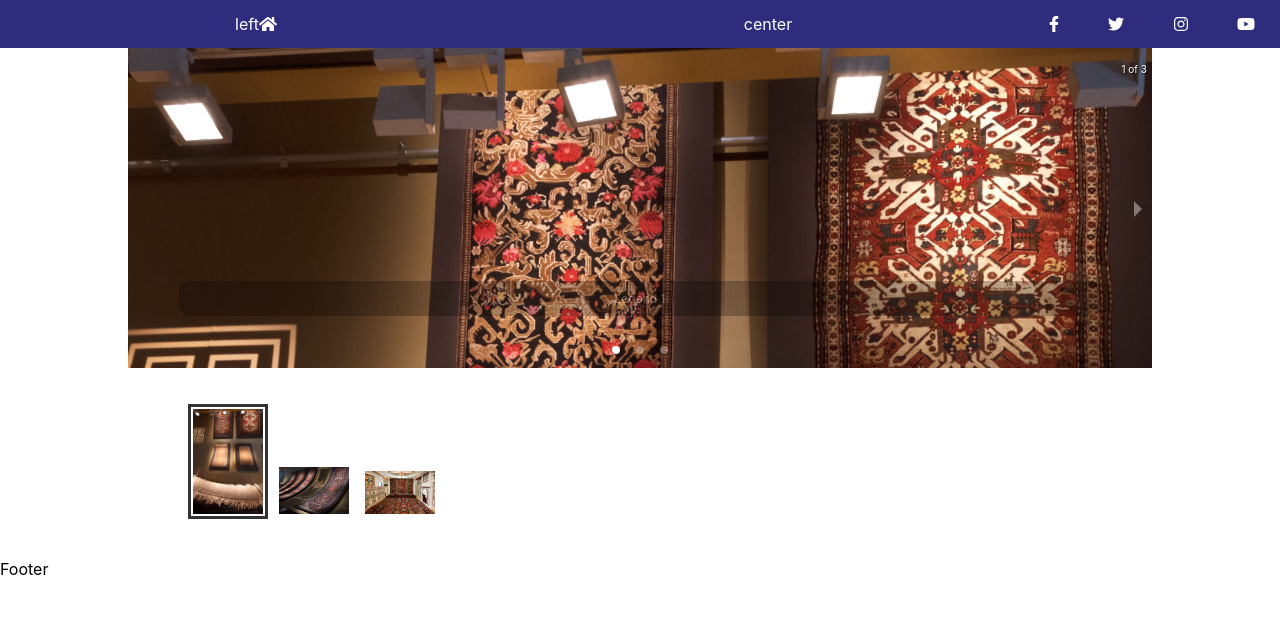
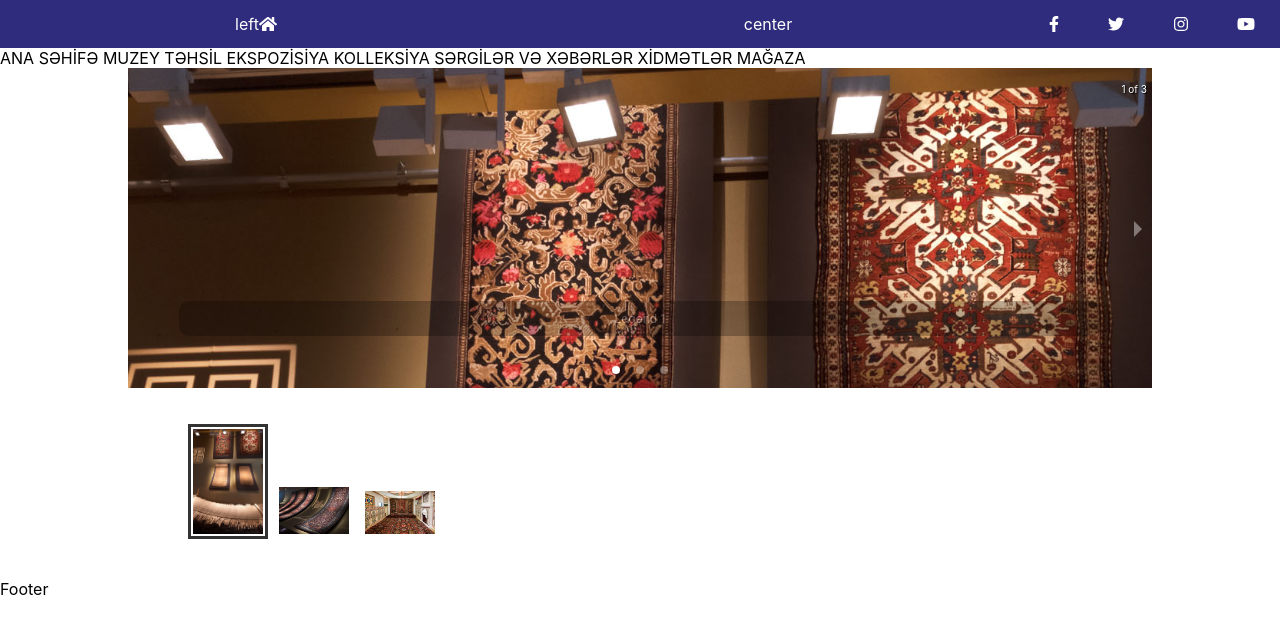
Before and after one commit to hnariman/carpets, a React (Create React App) app: page / in a window 1280 px wide. Shown: the top 634 px of the page. Built offline with nearby package versions, Linux system fonts and the light colour scheme.

Commit message:
added some navbar just ot show the place of it

```diff
--- a/src/App.js
+++ b/src/App.js
@@ -3,14 +3,27 @@ import React from "react";
 import Carousel from "./components/Carousel";
 import Header from "./components/Header";
 import Footer from "./components/Footer";
-
 export default class App extends React.Component {
   state = {};
   render() {
     return (
       <React.Fragment>
         <Header />
+        <div className="navbar">
+          <span> ANA SƏHİFƏ </span>
+          <span> MUZEY </span>
+          <span> TƏHSİL </span>
+          <span> EKSPOZİSİYA </span>
+          <span> KOLLEKSİYA </span>
+          <span> SƏRGİLƏR VƏ XƏBƏRLƏR </span>
+          <span> XİDMƏTLƏR </span>
+          <span> MAĞAZA </span>
+        </div>
         <Carousel />
+        {/* <Gifts /> */}
+        {/* <CarpetsAroundTheWorld /> */}
+        {/* <Supporters /> */}
+        {/* <CompulsoryGovtSites /> */}
         <Footer />
       </React.Fragment>
     );
```
